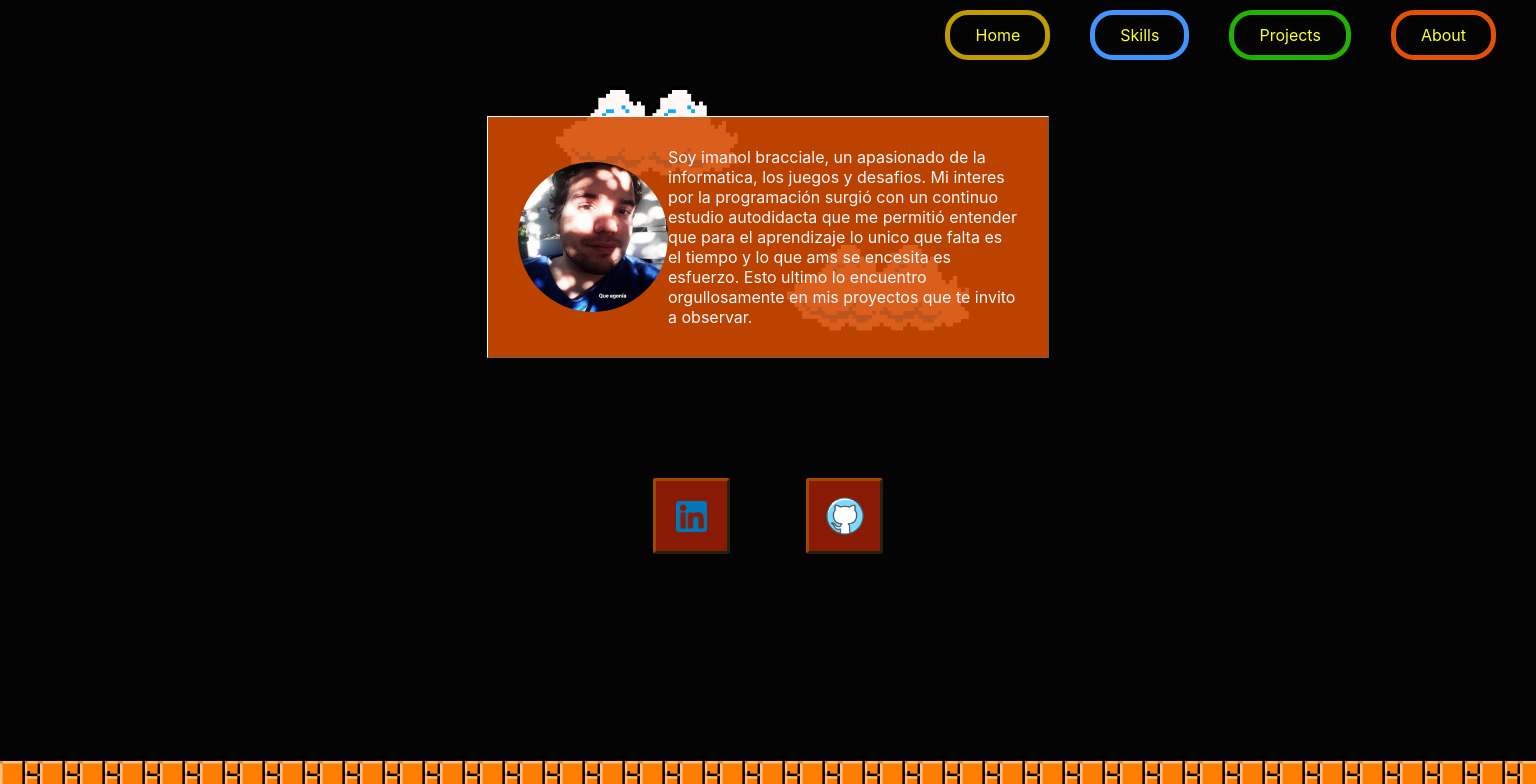
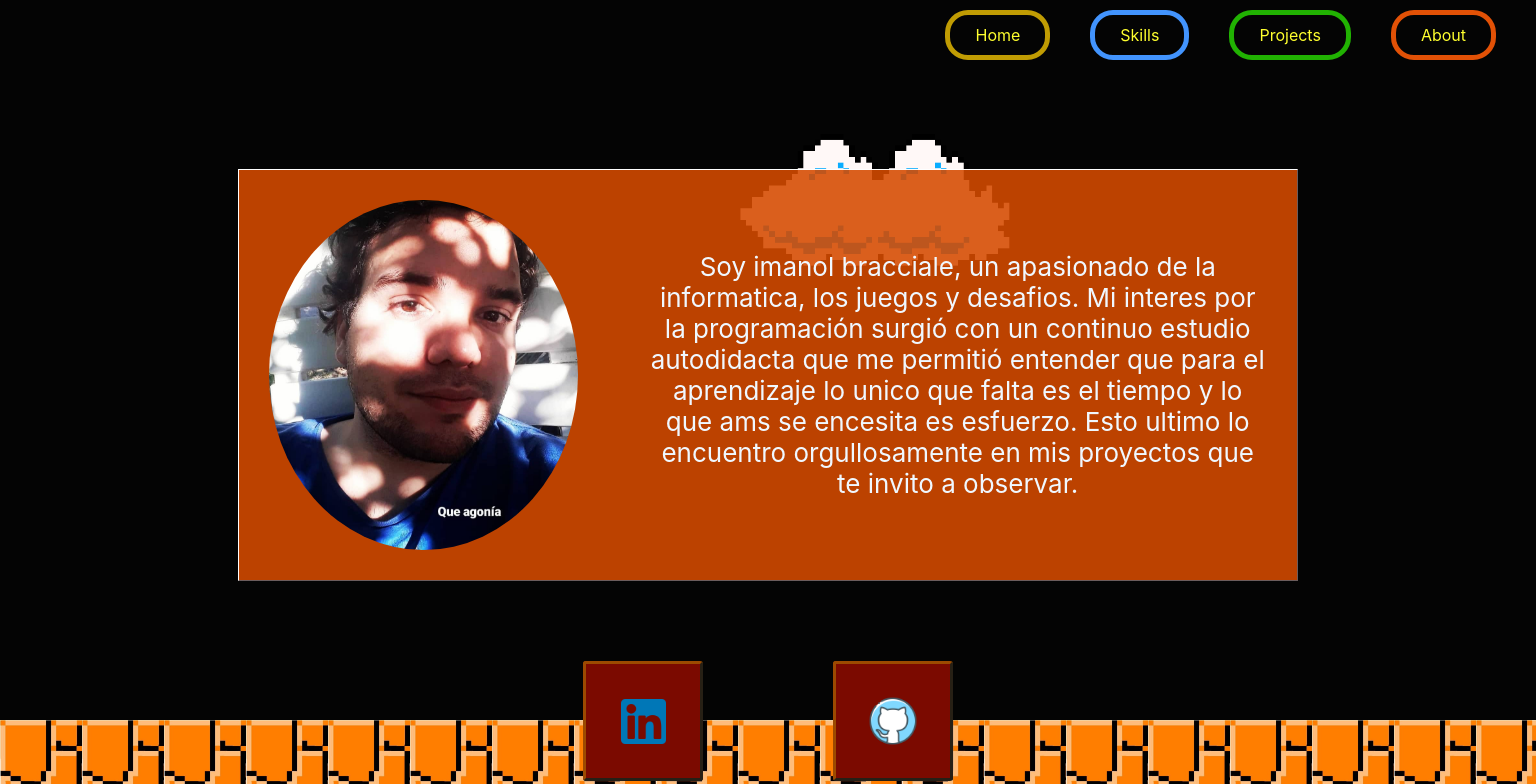
Before and after one commit to ImanolBraccciale/portafolio2, a React (Create React App) app: page /About in a window 1536 px wide. Shown: the top 784 px of the page. Built offline with nearby package versions, Linux system fonts and the light colour scheme.

Commit message:
about grande listo

```diff
--- a/src/About/About.tsx
+++ b/src/About/About.tsx
@@ -12,13 +12,13 @@ const About: React.FC<{}> = () => {
             <NavBar />
             <div>
 
-                <div className="cloud"  />
+                <div className="cloud" />
                 <div className="cloud" style={{ marginLeft: "15vw" }} />
             </div>
 
             <div className="brick" />
             <div className="containerP">
-            <div className="photoAbout" />
+                <div className="photoAbout" />
                 <p className="p">Soy imanol bracciale, un apasionado de la informatica, los juegos y desafios.
                     Mi interes por la programación surgió con un continuo estudio autodidacta que me permitió entender
                     que para el aprendizaje lo unico que falta es el tiempo y lo que ams se encesita es esfuerzo.
--- a/src/assets/About.css
+++ b/src/assets/About.css
@@ -1,3 +1,4 @@
+ @media (min-width: 820px) and (max-width: 1460px) {
      .containerAbout {
          background-color: #040404;
          width: 100%;
@@ -25,13 +26,11 @@
          position: absolute;
      }
 
-
-@media (max-width:820px) {
      .containerP {
          padding: 30px;
          top: -35%;
          display: flex;
-        justify-content: center;
+
          align-items: center;
          position: relative;
          background-color: #d54b00e1;
@@ -39,27 +38,11 @@
          border-left: 1px solid #ffff;
          border-right: 1px solid #6b5c5c;
          border-bottom: 1px solid #6b5c5c;
-        width: 500px;
-        flex-direction: column;
-    }
-}
-
-.containerP {
-    padding: 30px;
-    top: -35%;
-    display: flex;
-    justify-content: center;
-    align-items: center;
-    position: relative;
-    background-color: #d54b00e1;
-    border-top: 1px solid #ffff;
-    border-left: 1px solid #ffff;
-    border-right: 1px solid #6b5c5c;
-    border-bottom: 1px solid #6b5c5c;
-    width: 500px;
+         width: 580px;
      }
 
      .photoAbout {
+         margin-right: 40px;
          background-position: center;
          background-image: url("../assets/me.jpg");
          background-repeat: no-repeat;
@@ -78,7 +61,7 @@
      .containerButton {
          display: flex;
          justify-content: space-around;
-    width: 20vw;
+         width: 300px;
          align-items: center;
          top: -20%;
          position: relative;
@@ -91,8 +74,8 @@
          border-left: 3px solid #9C4A00;
          border-right: 3.4px solid #272015;
          border-bottom: 3.4px solid #251f16;
-    width: 5vw;
-    height: 5vw;
+         width: 90px;
+         height: 90px;
          animation: cambioColorFondo 0.7s linear infinite alternate;
          cursor: pointer;
      }
@@ -103,7 +86,7 @@
 
          background-image: url("../assets/1.png");
          background-repeat: no-repeat;
-    background-size: 2vw 2vw;
+         background-size: 45px 45px;
          background-position: center;
 
      }
@@ -112,7 +95,7 @@
 
          background-image: url("../assets/git.png");
          background-repeat: no-repeat;
-    background-size: 2.6vw 2.6vw;
+         background-size: 50px 50px;
          background-position: center;
 
      }
@@ -143,3 +126,206 @@
              background-color: #E79C21;
          }
      }
+
+ }
+
+ @media (max-width:820px) {
+
+     .containerAbout {
+
+         background-color: #040404;
+         width: 100%;
+         height: 100vh;
+         display: flex;
+
+         justify-content: center;
+         align-items: center;
+     }
+
+     .containerP {
+
+
+         display: flex;
+         justify-content: center;
+         align-items: center;
+         position: relative;
+         background-color: #d54b00e1;
+         border-top: 1px solid #ffff;
+         border-left: 1px solid #ffff;
+         border-right: 1px solid #6b5c5c;
+         border-bottom: 1px solid #6b5c5c;
+         width: 500px;
+         flex-direction: column;
+     }
+
+     .containerButton {
+         display: flex;
+         justify-content: space-around;
+         width: 300px;
+         align-items: center;
+         top: -10%;
+         position: relative;
+     }
+
+     @keyframes cambioColorFondo {
+         0% {
+             background-color: #7B0A00;
+         }
+
+         15% {
+             background-color: #7B0A00;
+         }
+
+         25% {
+             background-color: #BE550D;
+         }
+
+         35% {
+             background-color: #BE550D;
+         }
+
+         60% {
+             background-color: #E79C21;
+         }
+
+         100% {
+             background-color: #E79C21;
+         }
+     }
+ }
+
+
+
+
+ @media (min-width:1460px) {
+     .containerAbout {
+         background-color: #040404;
+         width: 100%;
+         height: 100vh;
+         display: flex;
+         flex-direction: column;
+         justify-content: center;
+         align-items: center;
+     }
+
+     .cloud {
+         background-image: url("../assets/cloud.png");
+         background-size: contain;
+         background-repeat: no-repeat;
+         width: 309px;
+         height: 355px;
+     }
+
+     .brick {
+         background-image: url("../assets/brick.jpg");
+         background-size: contain;
+         bottom: 0;
+         width: 100%;
+         height: 80px;
+         position: absolute;
+     }
+
+     .containerP {
+         padding: 30px;
+         top: -40%;
+         display: flex;
+
+         align-items: center;
+         position: relative;
+         background-color: #d54b00e1;
+         border-top: 1px solid #ffff;
+         border-left: 1px solid #ffff;
+         border-right: 1px solid #6b5c5c;
+         border-bottom: 1px solid #6b5c5c;
+         width: 65vw;
+     }
+
+     .photoAbout {
+         margin-right: 70px;
+         background-position: center;
+         background-image: url("../assets/me.jpg");
+         background-repeat: no-repeat;
+         background-size: cover;
+         width: 350px;
+         height: 350px;
+         border-radius: 100%;
+
+     }
+
+     .p {
+         color: aliceblue;
+         width: 700px;
+         font-size: 26px;
+         text-align: center;
+     }
+
+     .containerButton {
+         display: flex;
+         justify-content: space-around;
+         width: 500px;
+         align-items: center;
+         top: -30%;
+         position: relative;
+     }
+
+     .button {
+         border-radius: 3px;
+         background-color: #E79C21;
+         border-top: 3px solid #9C4A00;
+         border-left: 3px solid #9C4A00;
+         border-right: 3.4px solid #272015;
+         border-bottom: 3.4px solid #251f16;
+         width: 120px;
+         height: 120px;
+         animation: cambioColorFondo 0.7s linear infinite alternate;
+         cursor: pointer;
+     }
+
+
+
+     .linkedin {
+
+         background-image: url("../assets/1.png");
+         background-repeat: no-repeat;
+         background-size: 45px 45px;
+         background-position: center;
+
+     }
+
+     .gitHUB {
+
+         background-image: url("../assets/git.png");
+         background-repeat: no-repeat;
+         background-size: 50px 50px;
+         background-position: center;
+
+     }
+
+
+     @keyframes cambioColorFondo {
+         0% {
+             background-color: #7B0A00;
+         }
+
+         15% {
+             background-color: #7B0A00;
+         }
+
+         25% {
+             background-color: #BE550D;
+         }
+
+         35% {
+             background-color: #BE550D;
+         }
+
+         60% {
+             background-color: #E79C21;
+         }
+
+         100% {
+             background-color: #E79C21;
+         }
+
+     }
+ }
```
Lines whose indentation alone changed are shown as unchanged.
